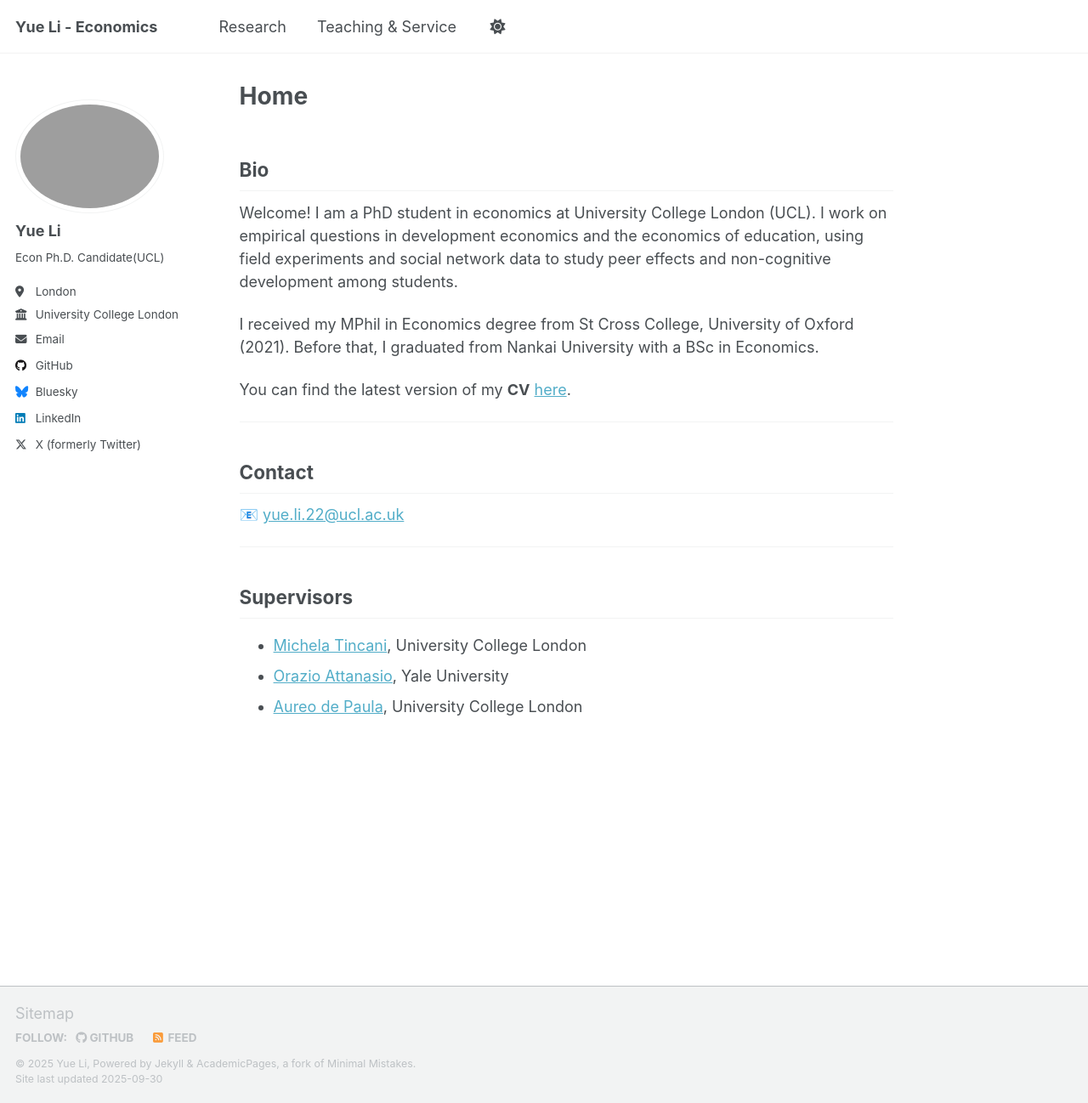
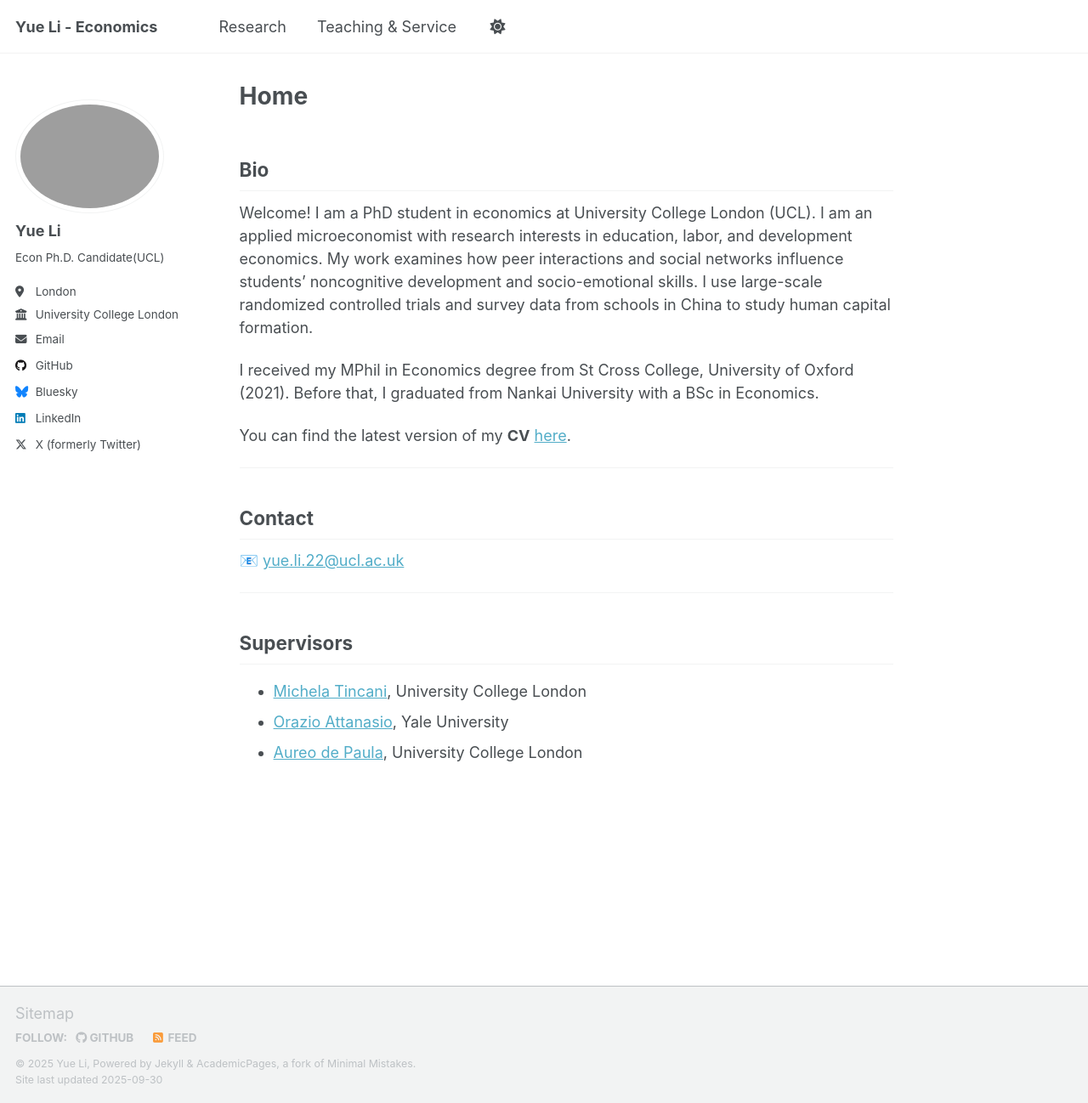
Before and after one commit to yueli-econ/yueli-econ.github.io, a Jekyll site: the page built from _pages/about.md, in a window 1280 px wide and 1298 px high. Shown: the whole window at 85% size. Built offline with Jekyll 4.4.1, drawn with Linux system fonts in a browser that asks for light colours; a script that is not in the unit is left out.

Commit message:
Update about.md

```diff
--- a/_pages/about.md
+++ b/_pages/about.md
@@ -8,7 +8,7 @@ redirect_from:
 ---
 ## Bio
 
-Welcome! I am a PhD student in economics at University College London (UCL). I work on empirical questions in development economics and the economics of education, using field experiments and social network data to study peer effects and non-cognitive development among students.
+Welcome! I am a PhD student in economics at University College London (UCL). I am an applied microeconomist with research interests in education, labor, and development economics. My work examines how peer interactions and social networks influence students’ noncognitive development and socio-emotional skills. I use large-scale randomized controlled trials and survey data from schools in China to study human capital formation.
 
 I received my MPhil in Economics degree from St Cross College, University of Oxford (2021). Before that, I graduated from Nankai University with a BSc in Economics.
 
```
